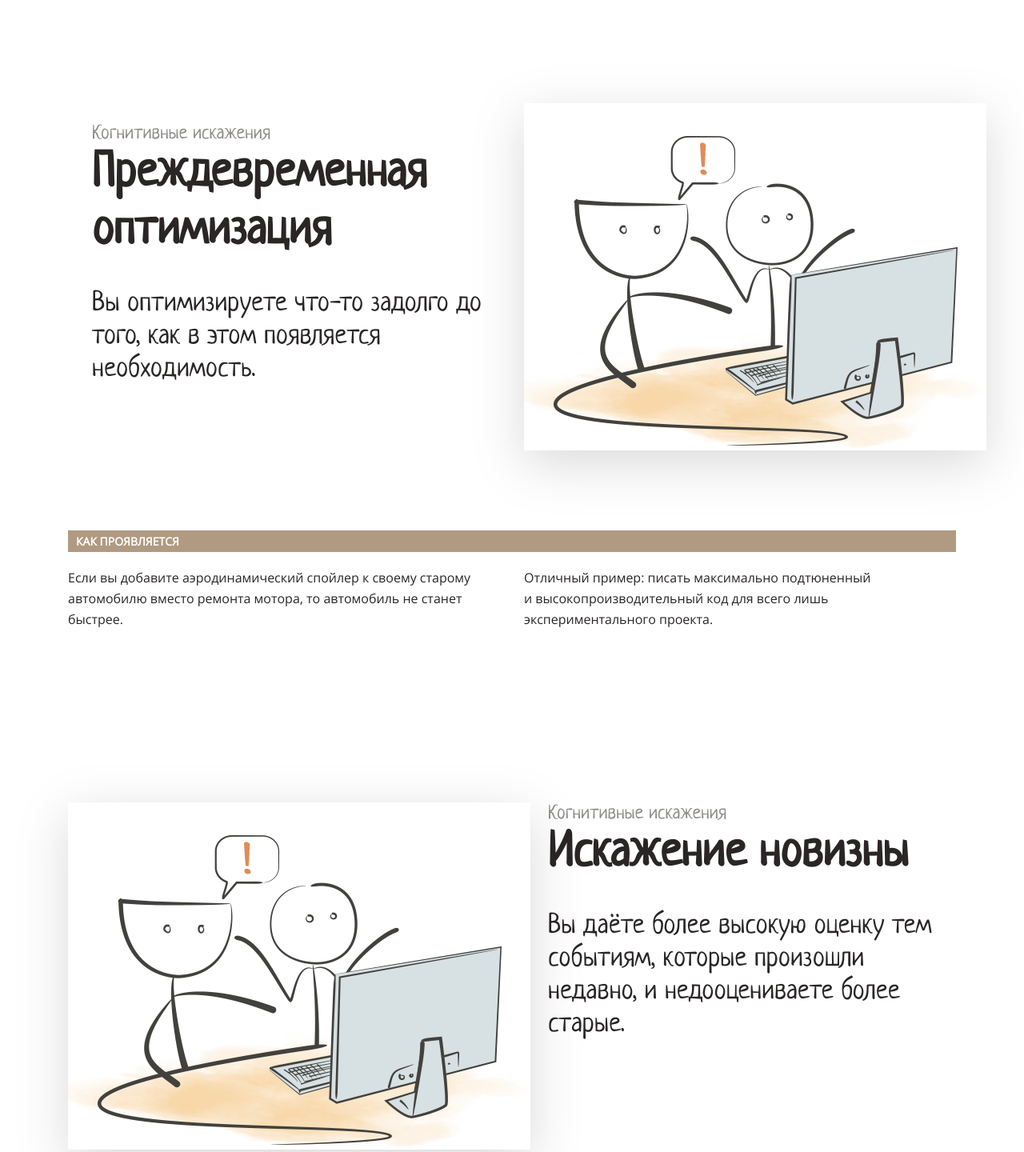
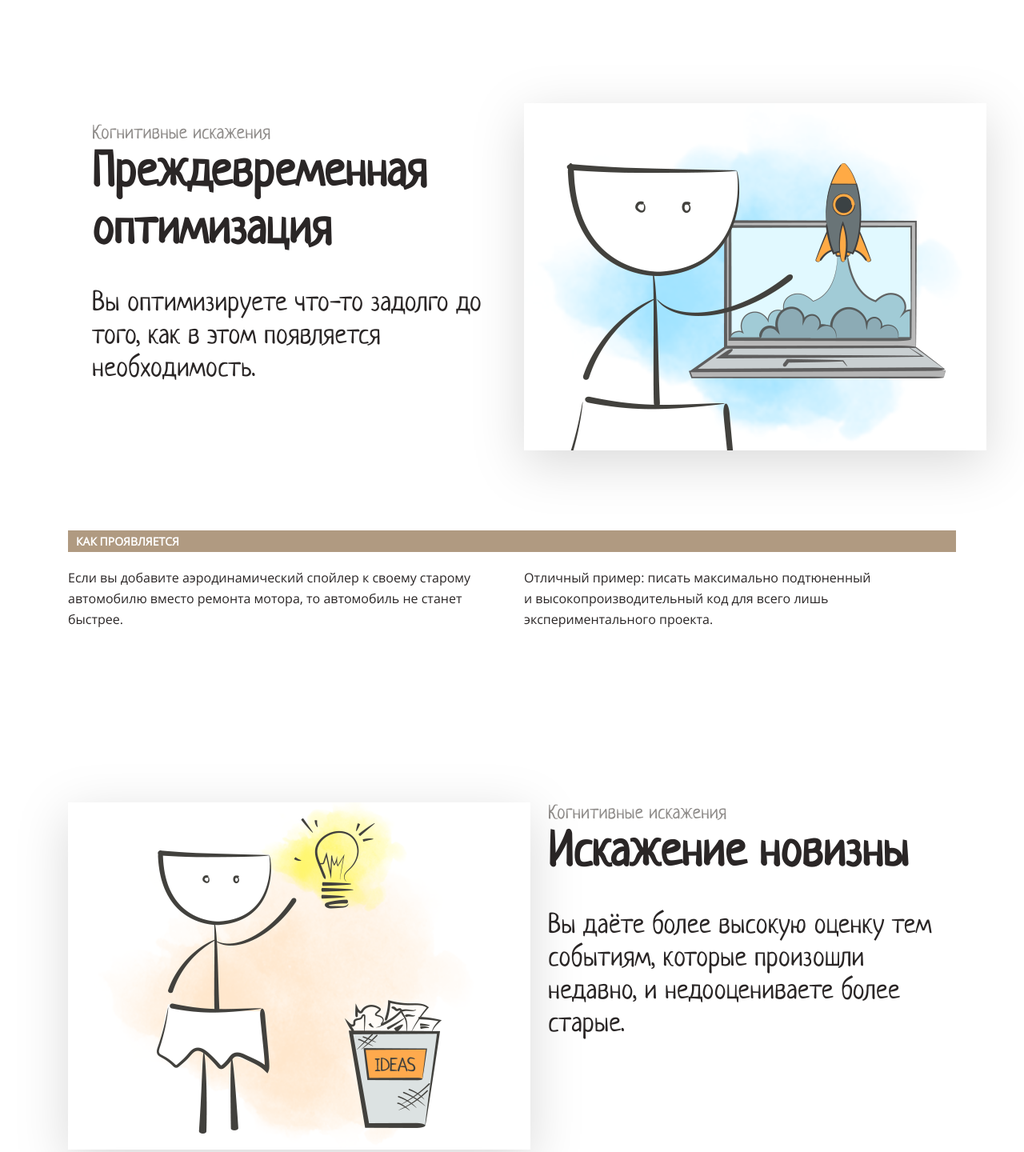
Before and after one commit to Scetlan/layout-designer-project-58, a website: page src/index.html in a window 1280 px wide. Shown: the part 3780-5220 px from the top of the page at 80% size. Drawn offline with Linux system fonts and the light colour scheme.

Commit message:
изменены изображения в карточках

```diff
--- a/src/index.html
+++ b/src/index.html
@@ -139,7 +139,7 @@
                         <p class="column__desc-short">Вы оптимизируете что-то задолго до того, как в этом появляется
                             необходимость.</p>
                     </div>
-                    <img class="column__img" src="./img/blog_1.png" alt="Тодо с другом что-то изучают">
+                    <img class="column__img" src="./img/blog_2.png" alt="Тодо с другом что-то изучают">
                 </div>
                 <div class="optim__desc info font-open-sans">
                     <h4 class="info__title">КАК ПРОЯВЛЯЕТСЯ</h4>
@@ -159,7 +159,7 @@
         <section class="main__section__three m__p100px">
             <div class="main__container novelty">
                 <div class="novelty__blog column">
-                    <img class="column__img" src="./img/blog_1.png" alt="Тодо с другом что-то изучают">
+                    <img class="column__img" src="./img/blog_3.png" alt="Тодо с другом что-то изучают">
                     <div class="column__desc font-neucha">
                         <p class="column__sign">Когнитивные искажения</p>
                         <h2 class="column__title">Искажение новизны</h2>
@@ -193,7 +193,7 @@
                         <p class="column__desc-short">Вы&nbsp;гонитесь за&nbsp;немедленной маленькой выгодой
                             и&nbsp;игнорируете более крупную, недоступную сейчас, но&nbsp;доступную в&nbsp;будущем.</p>
                     </div>
-                    <img class="column__img" src="./img/blog_1.png" alt="Тодо с другом что-то изучают">
+                    <img class="column__img" src="./img/blog_4.png" alt="Тодо с другом что-то изучают">
                 </div>
                 <div class="deprec__desc info font-open-sans">
                     <h4 class="info__title">КАК ПРОЯВЛЯЕТСЯ</h4>
@@ -215,7 +215,7 @@
         <section class="main__section__five m__p100px">
             <div class="main__container planning">
                 <div class="planning__blog column">
-                    <img class="column__img" src="./img/blog_1.png" alt="Тодо с другом что-то изучают">
+                    <img class="column__img" src="./img/blog_5.png" alt="Тодо с другом что-то изучают">
                     <div class="column__desc font-neucha">
                         <p class="column__sign">Когнитивные искажения</p>
                         <h2 class="column__title">Ошибка планирования</h2>
```
Also changed, not shown: src/img/blog_2.png (added), src/img/blog_3.png (added), src/img/blog_4.png (added), src/img/blog_5.png (added).
